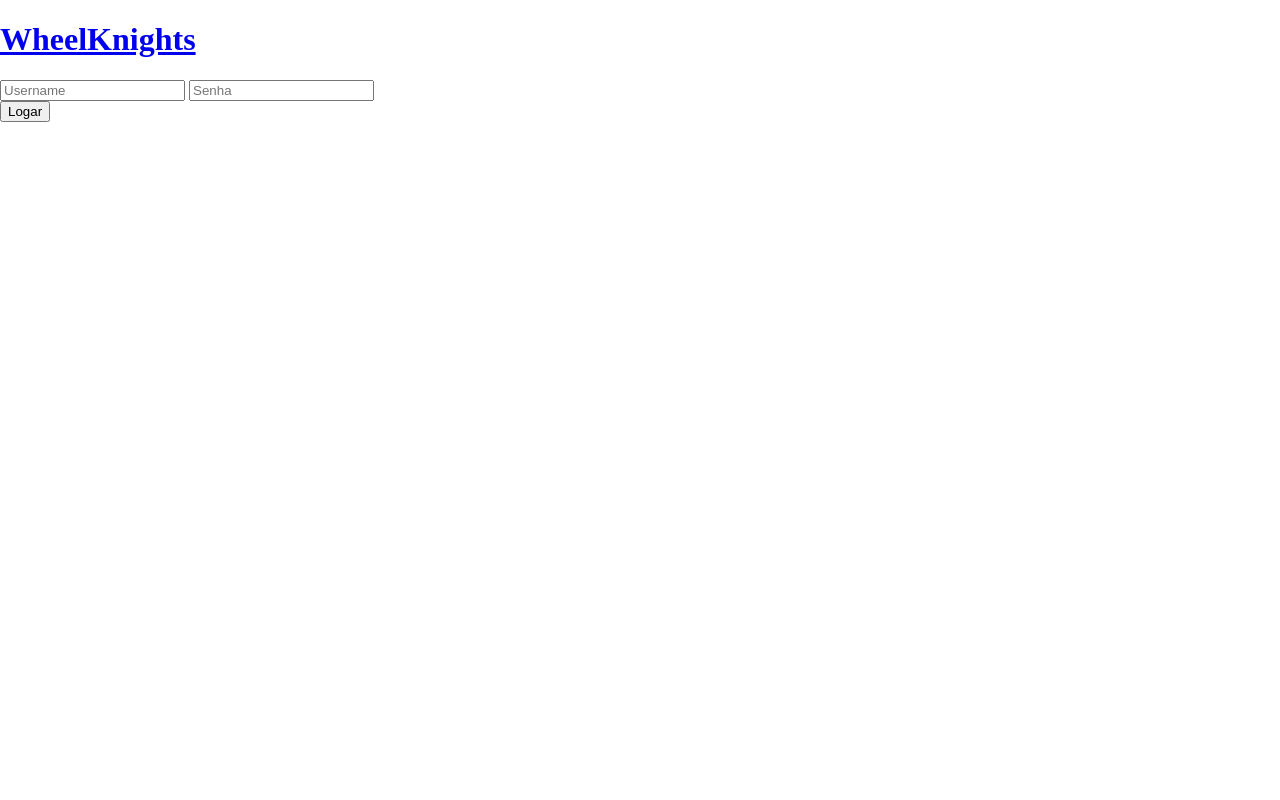
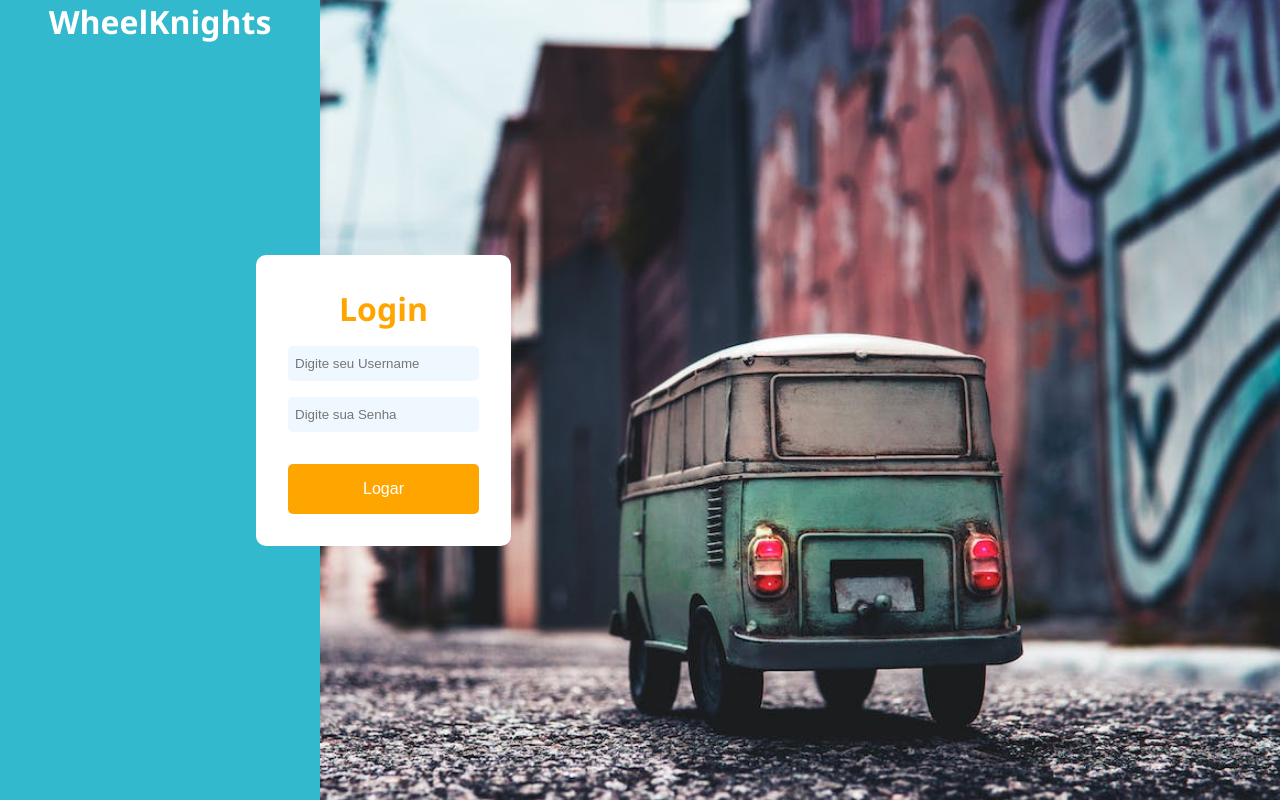
Before and after one commit to KauanLuc/WheelKnights, a website: page site/public/signin.html in a window 1280 px wide. Drawn offline with Linux system fonts and the light colour scheme.

Commit message:
Mudança no css de signin

```diff
--- a/site/public/css/sign.css
+++ b/site/public/css/sign.css
@@ -15,6 +15,15 @@ body{
     width: 100%;
     height: 100vh;
     background-image: url(../assets/img/banner-signup.jpeg);
+    background-size: cover;
+    background-position: center;
+}
+
+.banner_signin{
+    float: left;
+    width: 100%;
+    height: 100vh;
+    background-image: url(../assets/img/up.jpeg);
     background-size: cover;
     background-position: center;
 }
@@ -81,7 +90,7 @@ h1 span{
     border-color: #32B9CD;
 }
 
-button[onclick="cadastrar()"]{
+button[onclick="cadastrar()"], button[onclick="entrar()"]{
     padding: 1rem;
     font-size: 1rem;
     outline: none;
@@ -94,6 +103,6 @@ button[onclick="cadastrar()"]{
     transition: .3s;
 }
 
-button[onclick="cadastrar()"]:hover{
+button[onclick="cadastrar()"]:hover, button[onclick="entrar()"]:hover{
     background-color: orangered;
 }
--- a/site/public/signin.html
+++ b/site/public/signin.html
@@ -3,21 +3,24 @@
 <head>
     <meta charset="UTF-8">
     <meta name="viewport" content="width=device-width, initial-scale=1.0">
-    <link rel="stylesheet" href="css/style.css">
+    <link rel="stylesheet" href="css/sign.css">
     <title>Login - WK</title>
 </head>
 <body>
     <div class="banner_signin"></div>
     <div class="left_solid">
         <h1><a href="index.html">WheelKnights</a></h1>
-        <div class="signin_form">
-
-                <input type="text" id="userName" placeholder="Username">
-                <input type="password" id="senha" placeholder="Senha">
-                <div>
-                    <button onclick="entrar()">Logar</button>
-                </div>
-
+    </div>
+    <div class="content">
+        <h1>Login</h1>
+        <div class="form">
+            <div>
+                <input type="text" placeholder="Digite seu Username" class="inputs" id="userName">
+            </div>
+            <div>
+                <input type="password" placeholder="Digite sua Senha" class="inputs" id="senha">
+            </div>
+            <button onclick="entrar()">Logar</button>
         </div>
     </div>
 </body>
```
